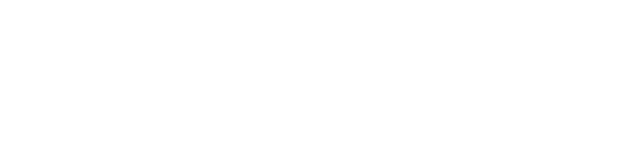
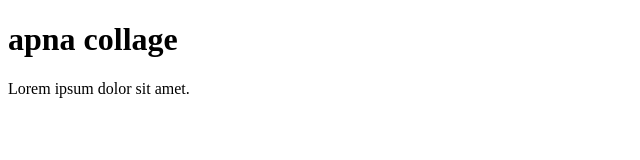
Before and after one commit to vibhapatil786/apnacollage-demo, a plain HTML site: page index.html in a window 1280 px wide. Shown: the whole page, without its empty margins (0-640 px from the left). Drawn offline with Linux system fonts and the light colour scheme.

Commit message:
modified index file

```diff
--- a/index.html
+++ b/index.html
@@ -6,6 +6,7 @@
     <title>Document</title>
 </head>
 <body>
-
+    <h1>apna collage</h1>
+    <p>Lorem ipsum dolor sit amet.</p>
 </body>
 </html>
```
